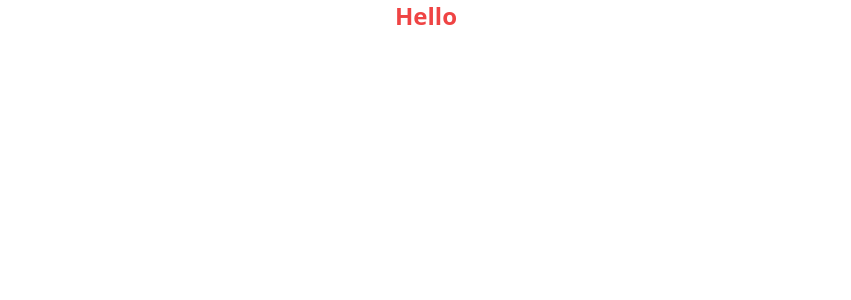
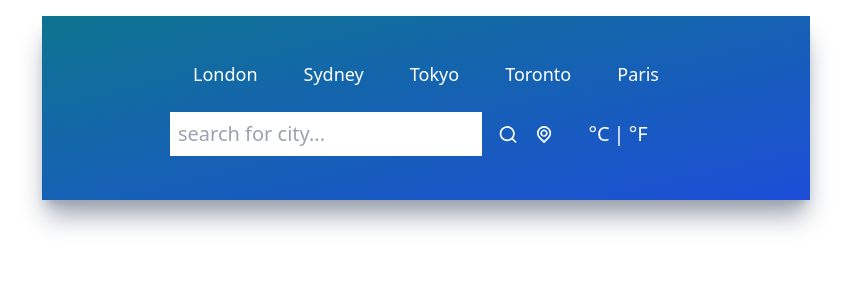
Before and after one commit to ImJkino/Weather_App, a React (Create React App) app: page / in a window 1280 px wide. Shown: the top 300 px of the page, without its empty margins (214-1065 px from the left). Built offline with nearby package versions, Linux system fonts and the light colour scheme.

Commit message:
just need to commit some stuff

```diff
--- a/package.json
+++ b/package.json
@@ -3,6 +3,7 @@
   "version": "0.1.0",
   "private": true,
   "dependencies": {
+    "@iconscout/react-unicons": "^2.0.0",
     "@testing-library/jest-dom": "^5.16.5",
     "@testing-library/react": "^13.4.0",
     "@testing-library/user-event": "^13.5.0",
--- a/src/App.js
+++ b/src/App.js
@@ -1,9 +1,15 @@
-import './App.css';
+import "./App.css";
+import Inputs from "./Components/Inputs";
+import TopButtons from "./Components/TopButtons";
+// import UilReact from '@iconscout/react-unicons/icons/uil-react';
 
 function App() {
   return (
     <div className="App">
-      <h1 className='text-2xl font-bold text-red-500'>Hello</h1>
+      <div className="mx-auto max-w-screen-md mt-4 py-5 px-32 bg-gradient-to-br from-cyan-700 to-blue-700 h-fit shadow-xl shadow-gray-400">
+        <TopButtons />
+        <Inputs />
+      </div>
     </div>
   );
 }
--- /dev/null
+++ b/src/Components/Inputs.jsx
@@ -0,0 +1,34 @@
+import React from 'react'
+import { UilSearch, UilLocationPoint } from '@iconscout/react-unicons';
+
+
+function Inputs() {
+  return (
+    <div className='flex flex-row justify-center my-6'>
+        <div className='flex flex-row w-3/4 items-center justify-center space-x-4'>
+            <input
+                type='text'
+                placeholder='Search for city...'
+                className='text-xl font-light p-2 w-full focus:outline-none capitalize placeholder:lowercase'/>
+            <UilSearch
+                size={25}
+                className='text-white cursor-pointer transition ease-out hover:scale-125'/>
+            <UilLocationPoint
+                size={25}
+                className='text-white cursor-pointer transition ease-out hover:scale-125'/>
+        </div>
+        <div className='flex flex-row w-1/4 items-center justify-center'>
+            <button name='metric' className='text-xl text-white font-light'>
+                °C
+            </button>
+            <p className='text-xl text-white mx-1'>|</p>
+            <button name='imperial' className='text-xl text-white font-light'>
+                °F
+            </button>
+
+        </div>
+    </div>
+  )
+}
+
+export default Inputs
--- /dev/null
+++ b/src/Components/TopButtons.jsx
@@ -0,0 +1,39 @@
+import React from 'react'
+
+function TopButtons() {
+
+    const cities = [
+        {
+            id: 1,
+            title: 'London',
+        },
+        {
+            id: 2,
+            title: 'Sydney',
+        },
+        {
+            id: 3,
+            title: 'Tokyo',
+        },
+        {
+            id: 4,
+            title: 'Toronto',
+        },
+        {
+            id: 5,
+            title: 'Paris',
+        },
+    ]
+
+    return (
+        <div className='flex items-center justify-around my-6'>
+            {cities.map((city) => (
+                <button key={city.id} className='text-white text-lg font-medium'>
+                    {city.title}
+                </button>
+            ))}
+        </div>
+    )
+}
+
+export default TopButtons
```
Also changed, not shown: 1 other file (tests, documents, lock files or other folders).
